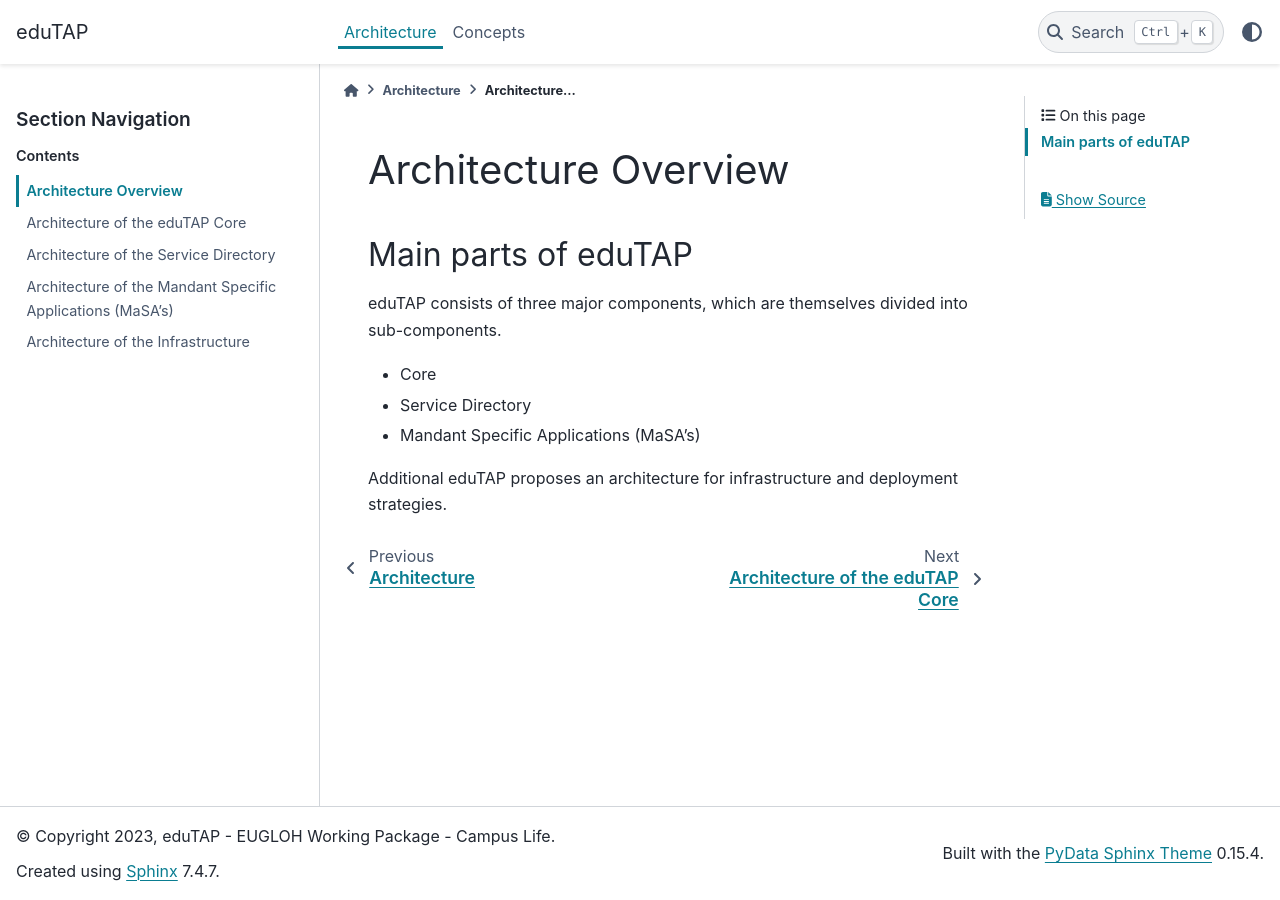
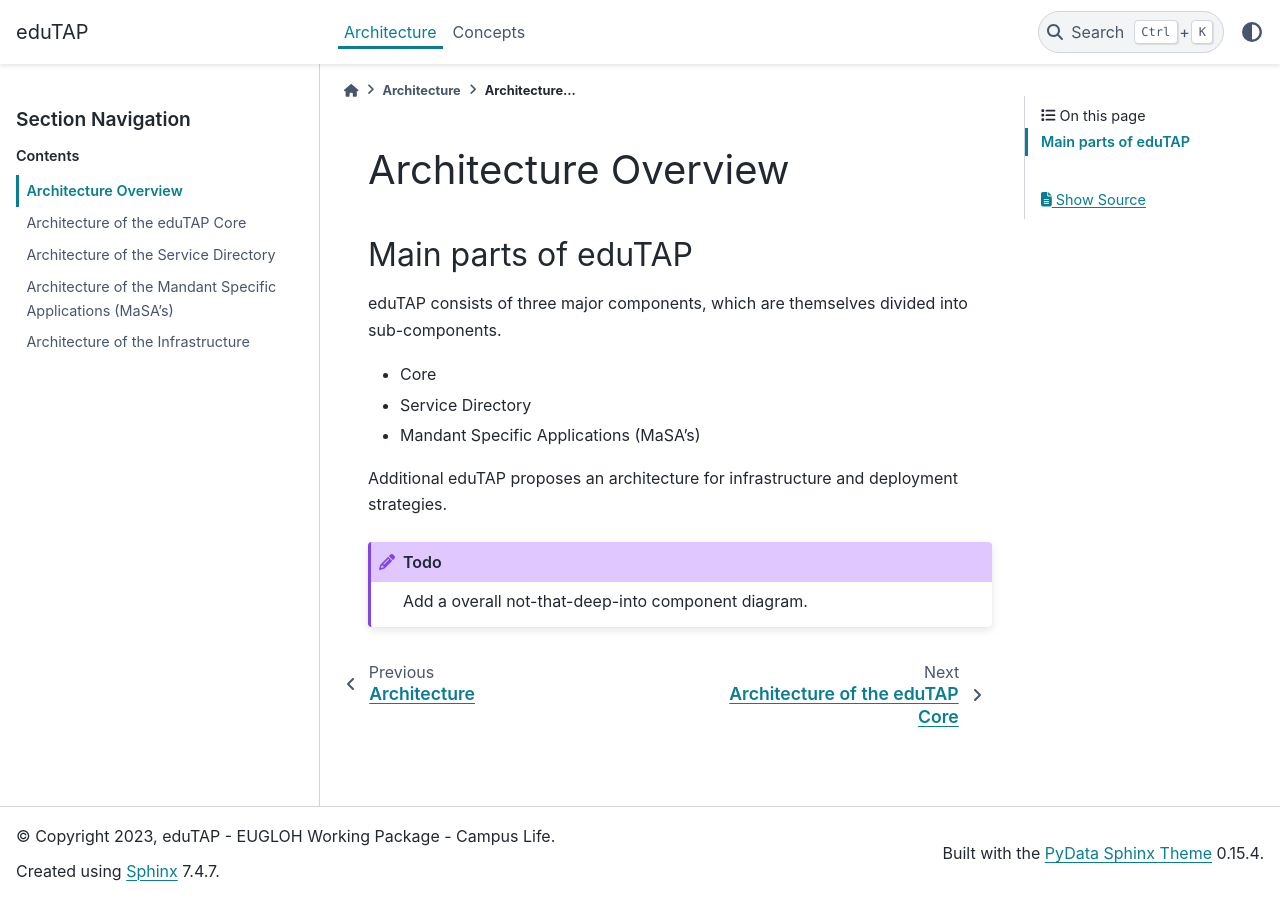
Before and after one commit to edutap-eu/documentation, a Sphinx documentation site: the page built from source/architecture/overview.md, in a window 1280 px wide. Built offline with Sphinx 7.4.7 and the PyData theme 0.15.4, drawn with Linux system fonts in a browser that asks for light colours.

Commit message:
add todo

````diff
--- a/source/architecture/overview.md
+++ b/source/architecture/overview.md
@@ -9,3 +9,7 @@ eduTAP consists of three major components, which are themselves divided into sub
 - Mandant Specific Applications (MaSA's)
 
 Additional eduTAP proposes an architecture for infrastructure and deployment strategies.
+
+```{todo}
+Add a overall not-that-deep-into component diagram.
+```
````
